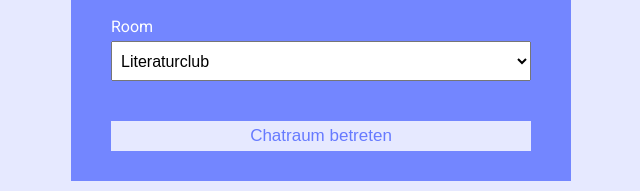
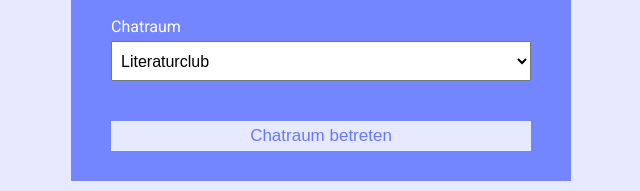
Before and after one commit to terminalfloer/chat-senfl, a website: page public/index.html in a window 1280 px wide. Shown: the part 255-446 px from the top of the page, 319-959 px from the left. Drawn offline with Linux system fonts and the light colour scheme.

Commit message:
Update index, changed description label Chatraum

```diff
--- a/public/index.html
+++ b/public/index.html
@@ -31,7 +31,7 @@
 						/>
 					</div>
 					<div class="form-control">
-						<label for="room">Room</label>
+						<label for="room">Chatraum</label>
 						<select name="room" id="room">
 							<option value="Literaturclub">Literaturclub</option>
 							<option value="Tantentratsch">Tantentratsch</option>
```
